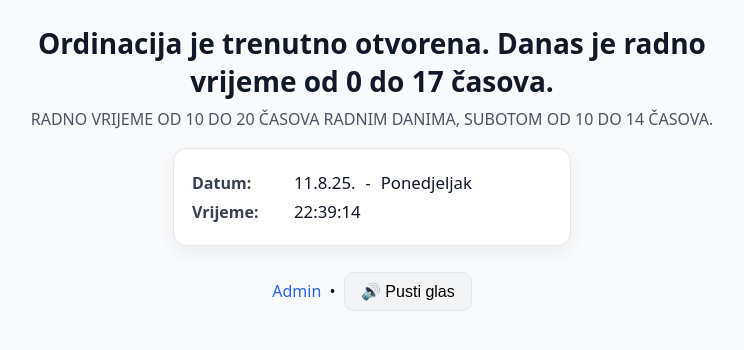
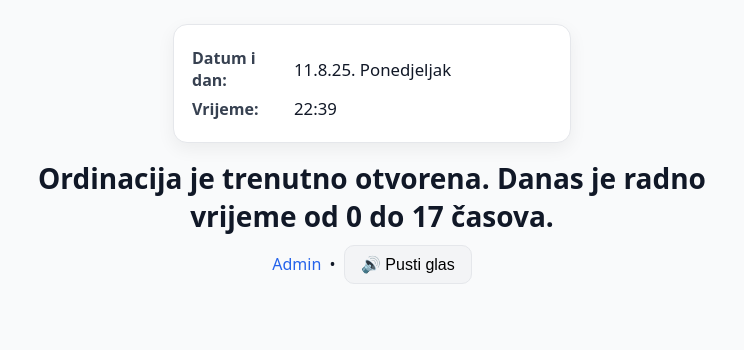
Before and after one commit to mikipikilab/radnovrijeme, a Flask app: page / in a window 1280 px wide. Shown: the top 350 px of the page, without its empty margins (268-1012 px from the left). Run offline with Flask 3, Linux system fonts and the light colour scheme; some libraries are stand-ins or nearby versions.

Commit message:
Update index.html

```diff
--- a/templates/index.html
+++ b/templates/index.html
@@ -45,17 +45,8 @@
   a:hover { text-decoration: underline; }
 </style>
 <script>
-function formatVrijeme(h, m, s) {
-  // Ako su minute i sekunde nula → prikaz samo sati
-  if (m === 0 && s === 0) {
-    return `${h}h`;
-  }
-  // Ako su sekunde nula → sati:min
-  if (s === 0) {
-    return `${h}:${(m<10?'0':'')+m}`;
-  }
-  // Inače puni format sati:min:sek
-  return `${h}:${(m<10?'0':'')+m}:${(s<10?'0':'')+s}`;
+function formatVrijeme(h, m) {
+  return `${h}:${(m<10?'0':'')+m}`;
 }
 
 function azurirajVreme() {
@@ -63,17 +54,11 @@ function azurirajVreme() {
   const dan = d.getDate();
   const mjesec = d.getMonth() + 1;
   const godina = d.getFullYear().toString().slice(-2);
-  document.getElementById('datum').innerText = `${dan}.${mjesec}.${godina}.`;
-
-  const h = d.getHours();
-  const m = d.getMinutes();
-  const s = d.getSeconds();
-  document.getElementById('vreme').innerText = formatVrijeme(h, m, s);
-
   const dani = [
     'Nedjelja','Ponedjeljak','Utorak','Srijeda','Četvrtak','Petak','Subota'
   ];
-  document.getElementById('dan').innerText = dani[d.getDay()];
+  document.getElementById('datum').innerText = `${dan}.${mjesec}.${godina}. ${dani[d.getDay()]}`;
+  document.getElementById('vreme').innerText = formatVrijeme(d.getHours(), d.getMinutes());
 }
 
 function speakMessage() {
@@ -102,13 +87,12 @@ window.addEventListener("load", function () {
 </script>
 </head>
 <body>
-    <h1>{{ poruka }}</h1>
-    <div class="sub">RADNO VRIJEME OD 10 DO 20 ČASOVA RADNIM DANIMA, SUBOTOM OD 10 DO 14 ČASOVA.</div>
-
     <div class="box">
-      <div class="row"><b>Datum:</b> <span class="value" id="datum"></span> -<span class="value" id="dan"></span></div>
+      <div class="row"><b>Datum i dan:</b> <span class="value" id="datum"></span></div>
       <div class="row"><b>Vrijeme:</b> <span class="value" id="vreme"></span></div>
     </div>
+
+    <h1>{{ poruka }}</h1>
 
     <div class="actions">
       <a href="/admin">Admin</a>
```
